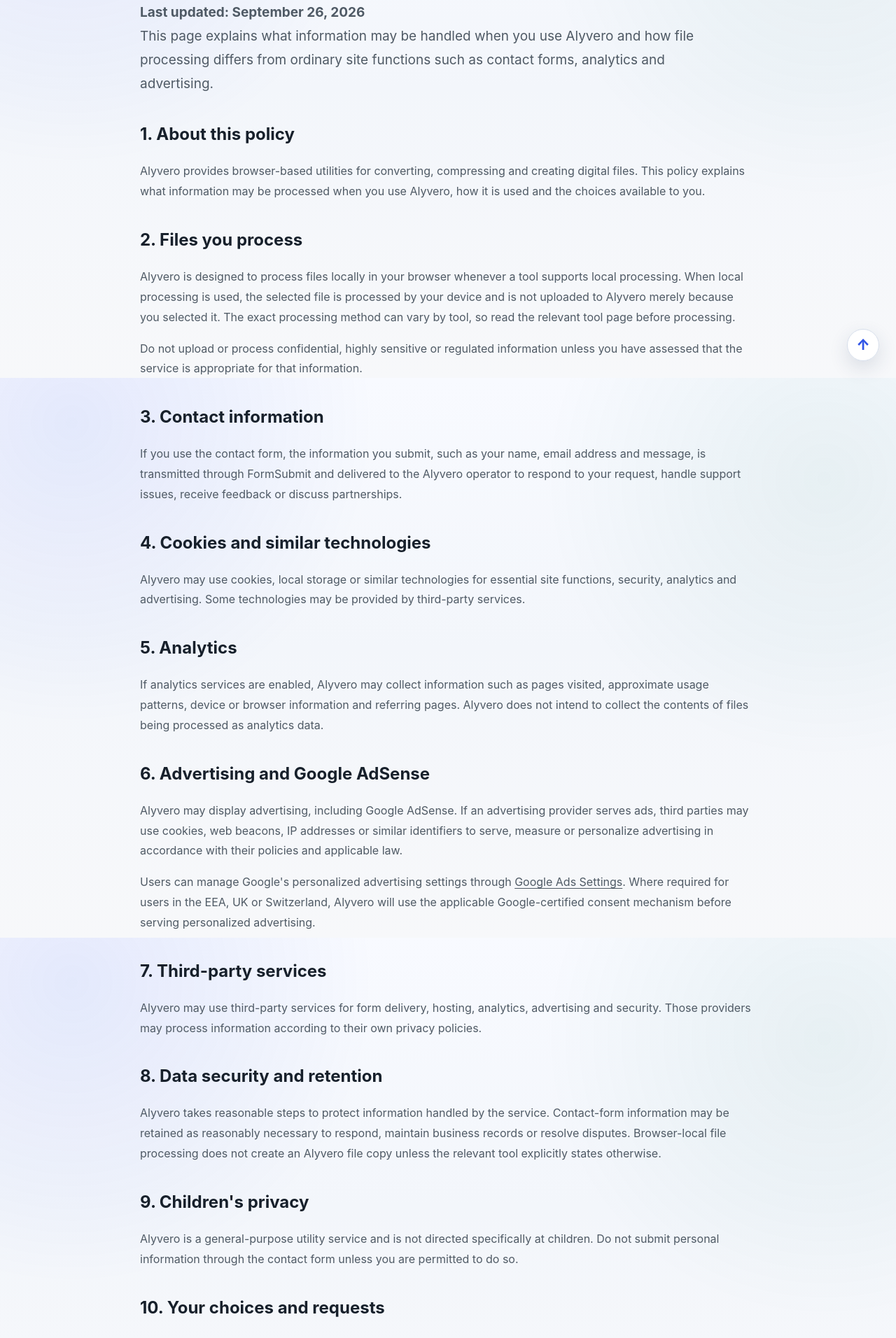
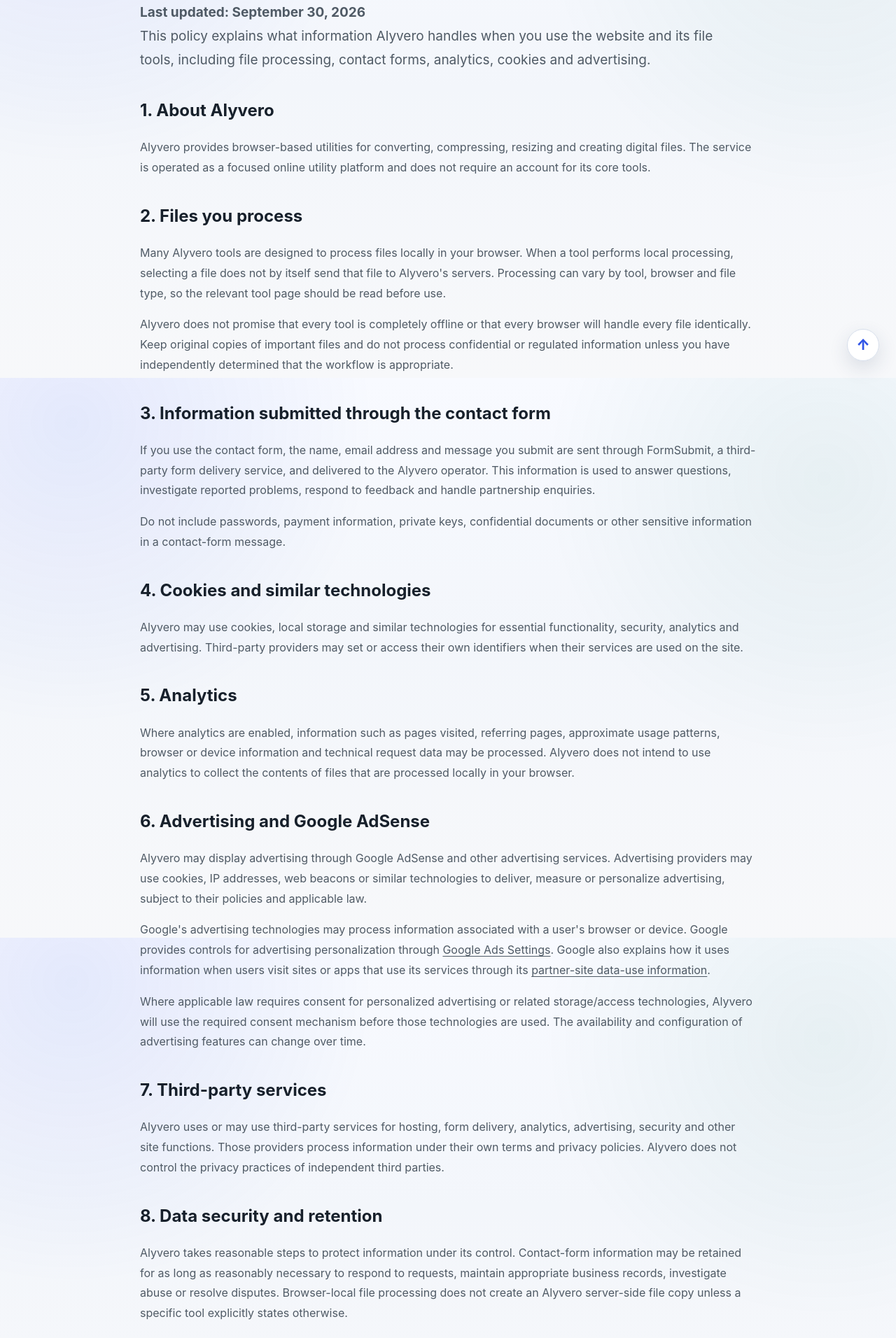
Before and after one commit to rindodi/alyvero, a Next.js app: page /privacy in a window 1280 px wide. Shown: the part 260-2172 px from the top of the page at 70% size. Built offline with nearby package versions, Linux system fonts and the light colour scheme.

Commit message:
fix: strengthen AdSense readiness and site transparency

```diff
--- a/app/privacy/page.tsx
+++ b/app/privacy/page.tsx
@@ -1,16 +1,16 @@
-export const metadata={title:"Privacy Policy | Alyvero",description:"Alyvero privacy policy covering file processing, contact information, cookies, analytics and advertising."};
+export const metadata={title:"Privacy Policy | Alyvero",description:"Alyvero privacy policy covering files, contact forms, cookies, analytics, advertising and third-party services."};
 export default function Privacy(){return <div className="container content-page">
-<p className="eyebrow">Alyvero / privacy</p><h1>Privacy Policy</h1><p className="lead"><strong>Last updated: September 26, 2026</strong><br/>This page explains what information may be handled when you use Alyvero and how file processing differs from ordinary site functions such as contact forms, analytics and advertising.</p>
-<h2>1. About this policy</h2><p>Alyvero provides browser-based utilities for converting, compressing and creating digital files. This policy explains what information may be processed when you use Alyvero, how it is used and the choices available to you.</p>
-<h2>2. Files you process</h2><p>Alyvero is designed to process files locally in your browser whenever a tool supports local processing. When local processing is used, the selected file is processed by your device and is not uploaded to Alyvero merely because you selected it. The exact processing method can vary by tool, so read the relevant tool page before processing.</p><p>Do not upload or process confidential, highly sensitive or regulated information unless you have assessed that the service is appropriate for that information.</p>
-<h2>3. Contact information</h2><p>If you use the contact form, the information you submit, such as your name, email address and message, is transmitted through FormSubmit and delivered to the Alyvero operator to respond to your request, handle support issues, receive feedback or discuss partnerships.</p>
-<h2>4. Cookies and similar technologies</h2><p>Alyvero may use cookies, local storage or similar technologies for essential site functions, security, analytics and advertising. Some technologies may be provided by third-party services.</p>
-<h2>5. Analytics</h2><p>If analytics services are enabled, Alyvero may collect information such as pages visited, approximate usage patterns, device or browser information and referring pages. Alyvero does not intend to collect the contents of files being processed as analytics data.</p>
-<h2>6. Advertising and Google AdSense</h2><p>Alyvero may display advertising, including Google AdSense. If an advertising provider serves ads, third parties may use cookies, web beacons, IP addresses or similar identifiers to serve, measure or personalize advertising in accordance with their policies and applicable law.</p><p>Users can manage Google's personalized advertising settings through <a href="https://adssettings.google.com/" target="_blank" rel="noreferrer">Google Ads Settings</a>. Where required for users in the EEA, UK or Switzerland, Alyvero will use the applicable Google-certified consent mechanism before serving personalized advertising.</p>
-<h2>7. Third-party services</h2><p>Alyvero may use third-party services for form delivery, hosting, analytics, advertising and security. Those providers may process information according to their own privacy policies.</p>
-<h2>8. Data security and retention</h2><p>Alyvero takes reasonable steps to protect information handled by the service. Contact-form information may be retained as reasonably necessary to respond, maintain business records or resolve disputes. Browser-local file processing does not create an Alyvero file copy unless the relevant tool explicitly states otherwise.</p>
-<h2>9. Children's privacy</h2><p>Alyvero is a general-purpose utility service and is not directed specifically at children. Do not submit personal information through the contact form unless you are permitted to do so.</p>
-<h2>10. Your choices and requests</h2><p>You can stop using Alyvero at any time. Where applicable, you may request information about personal data submitted directly to Alyvero or ask for correction or deletion, subject to legal and operational requirements.</p>
-<h2>11. Policy changes</h2><p>This policy may be updated when Alyvero adds features, analytics, advertising or other services. The latest version will be published on this page with an updated date.</p>
+<p className="eyebrow">Alyvero / privacy</p><h1>Privacy Policy</h1><p className="lead"><strong>Last updated: September 30, 2026</strong><br/>This policy explains what information Alyvero handles when you use the website and its file tools, including file processing, contact forms, analytics, cookies and advertising.</p>
+<h2>1. About Alyvero</h2><p>Alyvero provides browser-based utilities for converting, compressing, resizing and creating digital files. The service is operated as a focused online utility platform and does not require an account for its core tools.</p>
+<h2>2. Files you process</h2><p>Many Alyvero tools are designed to process files locally in your browser. When a tool performs local processing, selecting a file does not by itself send that file to Alyvero's servers. Processing can vary by tool, browser and file type, so the relevant tool page should be read before use.</p><p>Alyvero does not promise that every tool is completely offline or that every browser will handle every file identically. Keep original copies of important files and do not process confidential or regulated information unless you have independently determined that the workflow is appropriate.</p>
+<h2>3. Information submitted through the contact form</h2><p>If you use the contact form, the name, email address and message you submit are sent through FormSubmit, a third-party form delivery service, and delivered to the Alyvero operator. This information is used to answer questions, investigate reported problems, respond to feedback and handle partnership enquiries.</p><p>Do not include passwords, payment information, private keys, confidential documents or other sensitive information in a contact-form message.</p>
+<h2>4. Cookies and similar technologies</h2><p>Alyvero may use cookies, local storage and similar technologies for essential functionality, security, analytics and advertising. Third-party providers may set or access their own identifiers when their services are used on the site.</p>
+<h2>5. Analytics</h2><p>Where analytics are enabled, information such as pages visited, referring pages, approximate usage patterns, browser or device information and technical request data may be processed. Alyvero does not intend to use analytics to collect the contents of files that are processed locally in your browser.</p>
+<h2>6. Advertising and Google AdSense</h2><p>Alyvero may display advertising through Google AdSense and other advertising services. Advertising providers may use cookies, IP addresses, web beacons or similar technologies to deliver, measure or personalize advertising, subject to their policies and applicable law.</p><p>Google's advertising technologies may process information associated with a user's browser or device. Google provides controls for advertising personalization through <a href="https://adssettings.google.com/" target="_blank" rel="noopener noreferrer">Google Ads Settings</a>. Google also explains how it uses information when users visit sites or apps that use its services through its <a href="https://policies.google.com/technologies/partner-sites" target="_blank" rel="noopener noreferrer">partner-site data-use information</a>.</p><p>Where applicable law requires consent for personalized advertising or related storage/access technologies, Alyvero will use the required consent mechanism before those technologies are used. The availability and configuration of advertising features can change over time.</p>
+<h2>7. Third-party services</h2><p>Alyvero uses or may use third-party services for hosting, form delivery, analytics, advertising, security and other site functions. Those providers process information under their own terms and privacy policies. Alyvero does not control the privacy practices of independent third parties.</p>
+<h2>8. Data security and retention</h2><p>Alyvero takes reasonable steps to protect information under its control. Contact-form information may be retained for as long as reasonably necessary to respond to requests, maintain appropriate business records, investigate abuse or resolve disputes. Browser-local file processing does not create an Alyvero server-side file copy unless a specific tool explicitly states otherwise.</p>
+<h2>9. Children's privacy</h2><p>Alyvero is a general-purpose utility service and is not specifically directed to children. Users should not submit personal information through the contact form unless they are permitted to do so.</p>
+<h2>10. Your choices and privacy requests</h2><p>You may stop using Alyvero at any time. Where applicable, you may request access to, correction of or deletion of personal information that you submitted directly to Alyvero, subject to legal, security and operational requirements.</p>
+<h2>11. Changes to this policy</h2><p>Alyvero may update this policy when its tools, analytics, advertising or other services change. The current version and its effective date are published on this page.</p>
 <h2>12. Contact</h2><p>For privacy questions or requests, use the <a href="/contact">Alyvero contact form</a>.</p>
 </div>}
```
